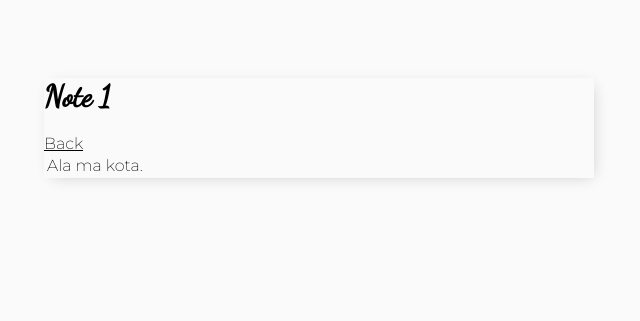
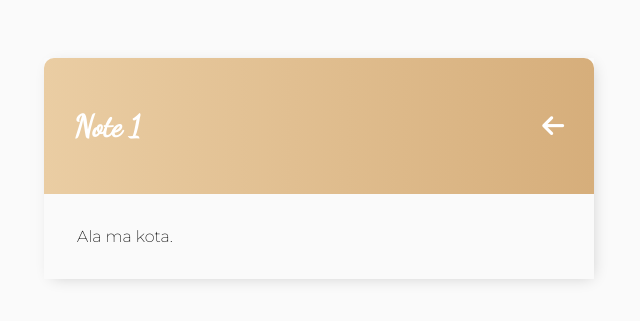
Before and after one commit to miloszKubiak/notesApp, a Django app: page /note/1/ in a window 1280 px wide. Shown: the top 321 px of the page, without its empty margins (321-961 px from the left). Run offline with Django 3.2, Linux system fonts and the light colour scheme; a user stored in the database is signed in; data comes from the database, SQL or seed files in the repository; both versions use the stored data as it was after the commit; some libraries are stand-ins or nearby versions.

Commit message:
create view for the note edit and style it with the detail view

```diff
--- a/base/templates/base/note.html
+++ b/base/templates/base/note.html
@@ -1,14 +1,17 @@
 {% extends 'base/main.html' %}
 {% block content %}
 
+<div class="header-bar">
 	<h1>{{ note }}</h1>
+	<a href="{% url 'notes' %}"><i class="fas fa-arrow-left"></i></a>
+</div>
 
-<a href="{% url 'notes' %}">Back</a>
-
+<div class="card-body">
 	<table>
 		<tr>
 			<td>{{ note.description }}</td>
 		</tr>
 	</table>
+</div>
 
 {% endblock content %}
--- a/base/templates/base/note_form.html
+++ b/base/templates/base/note_form.html
@@ -10,7 +10,7 @@
 	<form method="POST" action="">
 		{% csrf_token %}
 		{{ form.as_p }}
-		<input class="button" type="submit" value="Add">
+		<input class="button" type="submit" value="Submit">
 	</form>
 </div>
 
--- a/base/views.py
+++ b/base/views.py
@@ -75,6 +75,7 @@ class NoteUpdate(LoginRequiredMixin, UpdateView):
 	model = Note
 	fields = ['title', 'description']
 	success_url = reverse_lazy('notes')
+	template_name = 'base/note-edit.html'
 
 
 class NoteDelete(LoginRequiredMixin, DeleteView):
```
Also changed, not shown: base/templates/base/note-edit.html (added, +17 -0 lines), db.sqlite3. Lines whose indentation alone changed are shown as unchanged.
